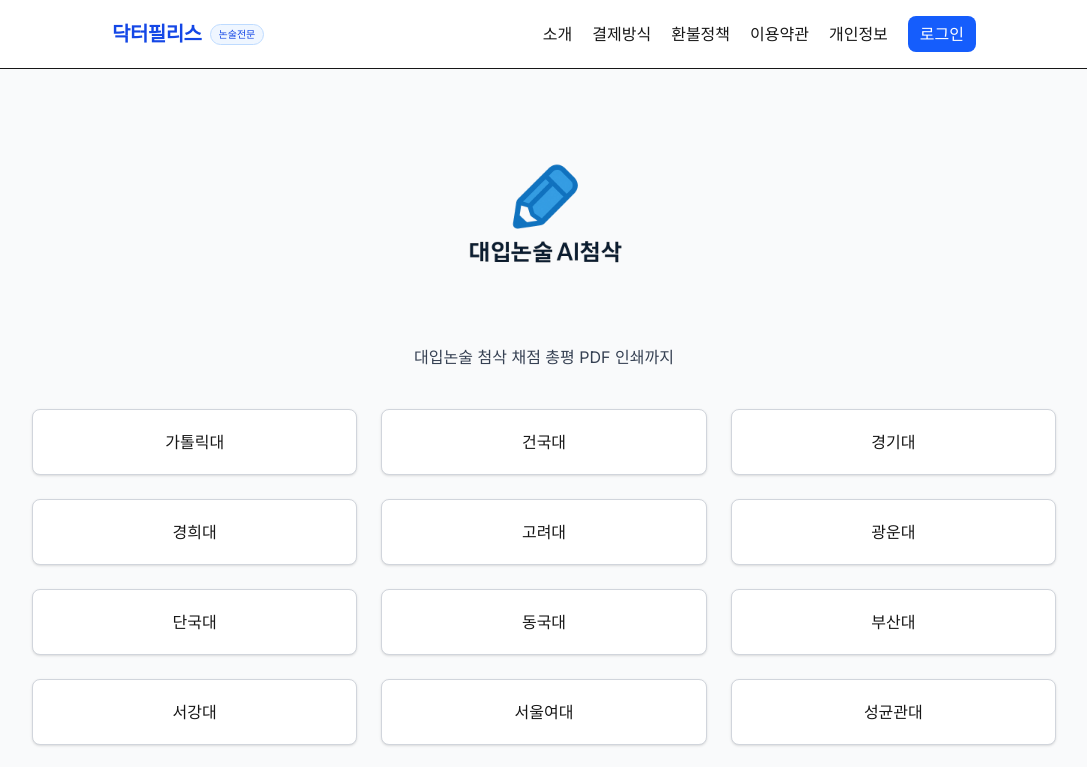
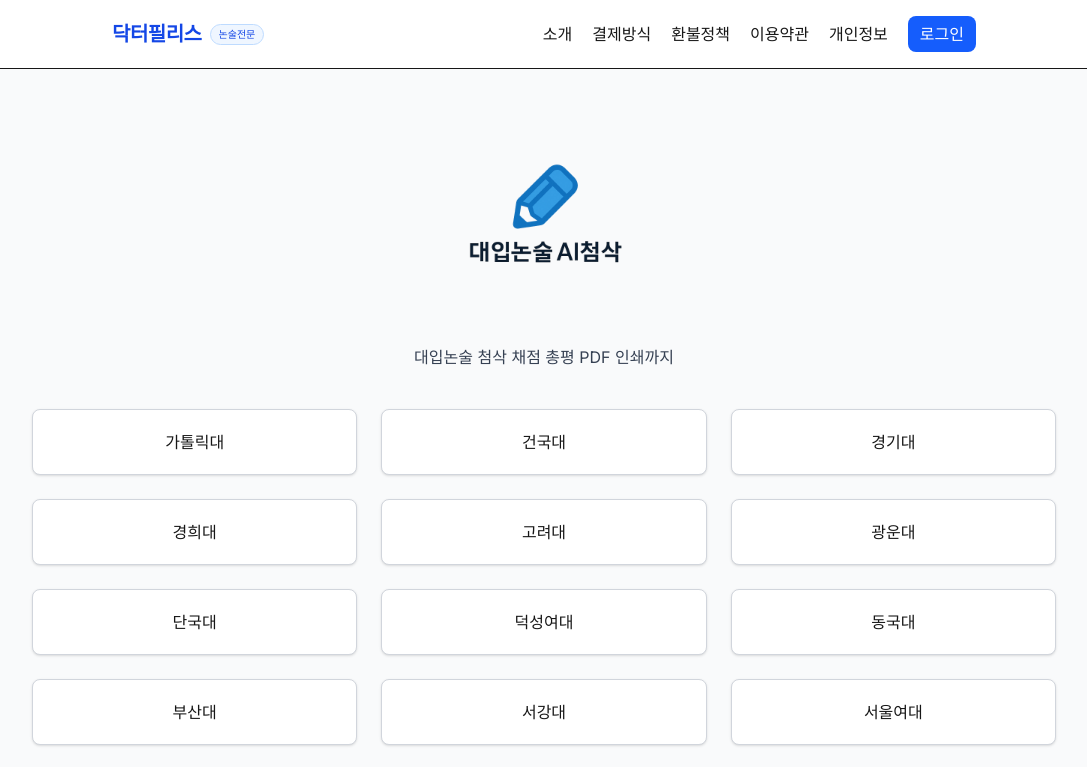
Before and after one commit to SHTH-AGI-LAB/shth-essay, a Next.js app: page / in a window 1280 px wide. Shown: the top 767 px of the page, without its empty margins (96-1183 px from the left). Built offline with nearby package versions, Linux system fonts and the light colour scheme; no server answers.

Commit message:
fix: 홈페이지 추가 덕성여대

```diff
--- a/src/app/page.tsx
+++ b/src/app/page.tsx
@@ -12,6 +12,7 @@ const UNIVERSITIES = [
   { name: "고려대", slug: "korea" },
   { name: "광운대", slug: "kw" },
   { name: "단국대", slug: "dankook" },
+  { name: "덕성여대", slug: "duksung" },
   { name: "동국대", slug: "dongguk" },
   { name: "부산대", slug: "pusan" },
   { name: "서강대", slug: "sogang" },
```
